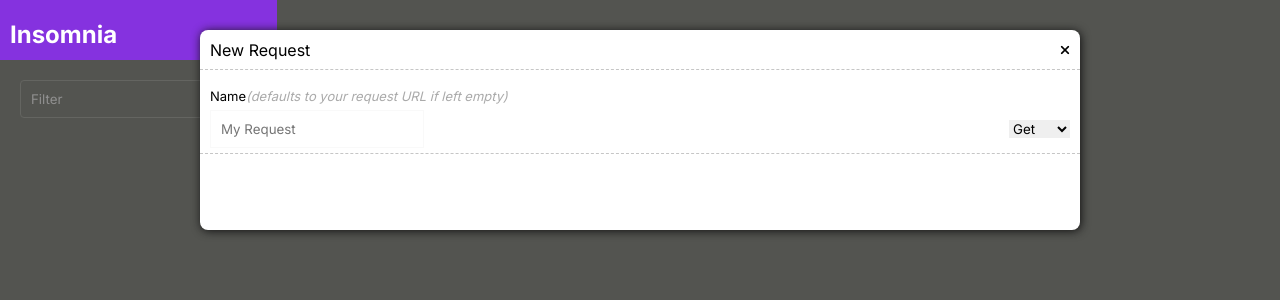
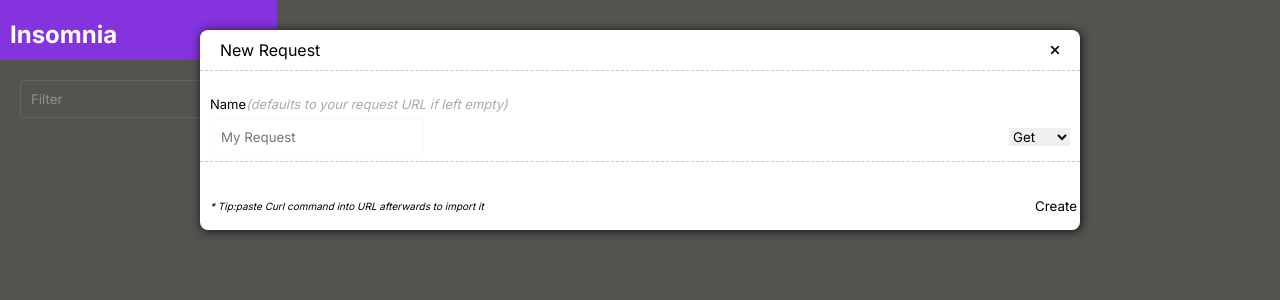
Before and after one commit to davidlpc1/Insomnia-clone-reactjs, a React (Create React App) app: page / in a window 1280 px wide. Both pictures are taken after a click on the button 250 px from the left and 99 px from the top of the page. Shown: the top 300 px of the page. Built offline with nearby package versions, Linux system fonts and the light colour scheme.

Commit message:
CreateRequestPopup ready in html and css,we will do now the js

```diff
--- a/src/components/CreateRequestPopup/index.tsx
+++ b/src/components/CreateRequestPopup/index.tsx
@@ -1,4 +1,4 @@
-import React from 'react';
+import React, { useCallback } from 'react';
 import {
     CreateRequestContainer ,
     CreateRequestHeader,
@@ -8,7 +8,9 @@ import {
     CreateRequestLabel,
     CreateRequestInputGroup,
     CreateRequestNameInput,
-    CreateRequestMethodSelect
+    CreateRequestActionContainer,
+    CreateRequestInfoAction,
+    CreateRequestActionButton
 } from './styles'
 
 interface CreateRequestPopupProps{
@@ -31,6 +33,11 @@ const methods = [
 
 export default function CreateRequestPopup(props : CreateRequestPopupProps){
 
+    const handleSubmit = useCallback((event) => {
+        event.preventDefault();
+        console.log(event)
+    },[])
+
     return(
         <CreateRequestContainer ref={props.reference} >
             <CreateRequestHeader>
@@ -39,26 +46,30 @@ export default function CreateRequestPopup(props : CreateRequestPopupProps){
                     <CreateRequestHeaderIcon className="fas fa-times" />
                 </CreateRequestHeaderButton>
             </CreateRequestHeader>
-            <CreateRequestForm>
+            <CreateRequestForm onSubmit={handleSubmit}>
                 <CreateRequestLabel>Name
                     <span>(defaults to your request URL if left empty)</span>
                 </CreateRequestLabel>
                 <CreateRequestInputGroup>
                     <CreateRequestNameInput type="text" name="request" placeholder="My Request" />
-                    <CreateRequestMethodSelect>
+                    <select>
                         {
                             methods.map((method,index) => {
                                 return index === 0 ? (
-                                    <option  style={{color:method.color}} key={method.name} value={method.name} selected>{method.name}</option>
+                                    <option  style={{color:method.color}} key={method.name} defaultValue={method.name}>{method.name}</option>
                                 ) : (
                                     <option style={{color:method.color}} key={method.name} value={method.name}>{method.name}</option>
                                 )
                             })
                         }
-                    </CreateRequestMethodSelect>
+                    </select>
                 </CreateRequestInputGroup>
+                <CreateRequestActionContainer>
+                    <CreateRequestInfoAction>* Tip:paste Curl command into URL afterwards to import it</CreateRequestInfoAction>
+                    <CreateRequestActionButton type="submit">Create</CreateRequestActionButton>
+                </CreateRequestActionContainer>
+            </CreateRequestForm>
 
-            </CreateRequestForm>
         </CreateRequestContainer>
     )
 }
--- a/src/components/CreateRequestPopup/styles.ts
+++ b/src/components/CreateRequestPopup/styles.ts
@@ -21,7 +21,7 @@ export const CreateRequestHeader = styled('div')`
     height:40px;
     justify-content:space-between;
     align-items:center;
-    padding:10px;
+    padding:20px;
     border-bottom:.1px dashed #aaaa;
 `;
 
@@ -35,8 +35,8 @@ export const CreateRequestHeaderIcon = styled('i')`
 `;
 
 export const CreateRequestForm = styled('form')`
-    border-bottom:.1px dashed #aaaa;
-    margin: 15px 0;
+    padding: 22px 0;
+    margin-bottom:22px;
 `;
 export const CreateRequestLabel = styled('label')`
     font-size:13px;
@@ -56,6 +56,34 @@ export const CreateRequestInputGroup = styled('div')`
 `;
 export const CreateRequestNameInput = styled('input')`
     border: .5px solid #aaa1;
-    padding:10px
+    padding:10px;
 `;
-export const CreateRequestMethodSelect = styled('select')``;
+
+export const CreateRequestActionContainer = styled('div')`
+    display:flex;
+    justify-content:space-between;
+    align-items:center;
+    height:68px;
+    padding-top:20px;
+    border-top:.1px dashed #aaaa;
+`;
+
+export const CreateRequestInfoAction = styled('span')`
+    font-style:italic;
+    font-size:10px;
+    margin-left:10px;
+`;
+
+export const CreateRequestActionButton = styled('button')`
+    background:transparent;
+    height:100%;
+    max-width:40px;
+    display:flex;
+    align-items:center;
+    justify-content:center;
+    padding:24px;
+    border-radius:0 0 8px 0;
+    &:hover {
+        background:#aaa
+    }
+`;
```
Also changed, not shown: 1 other file (tests, documents, lock files or other folders).
